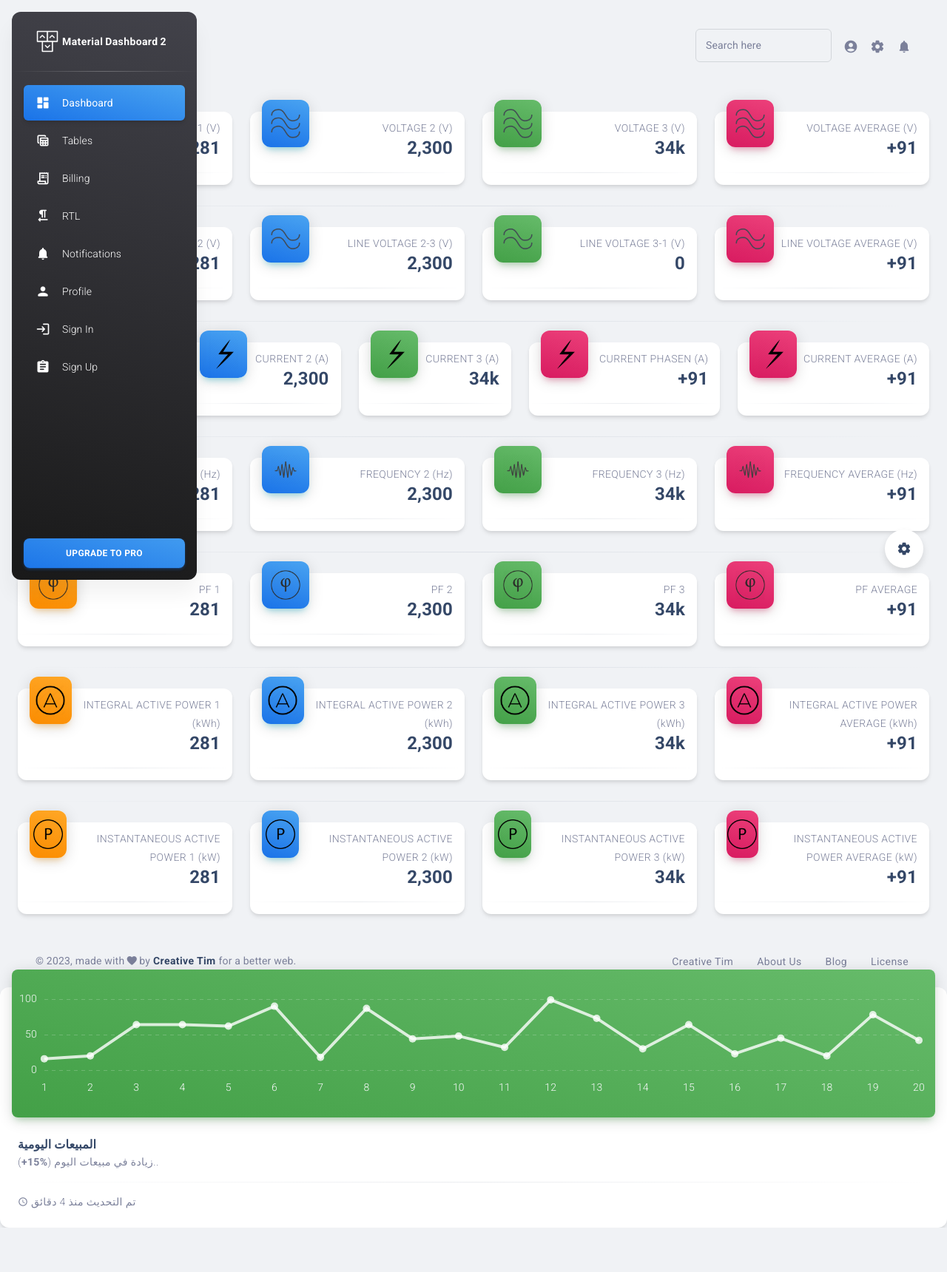
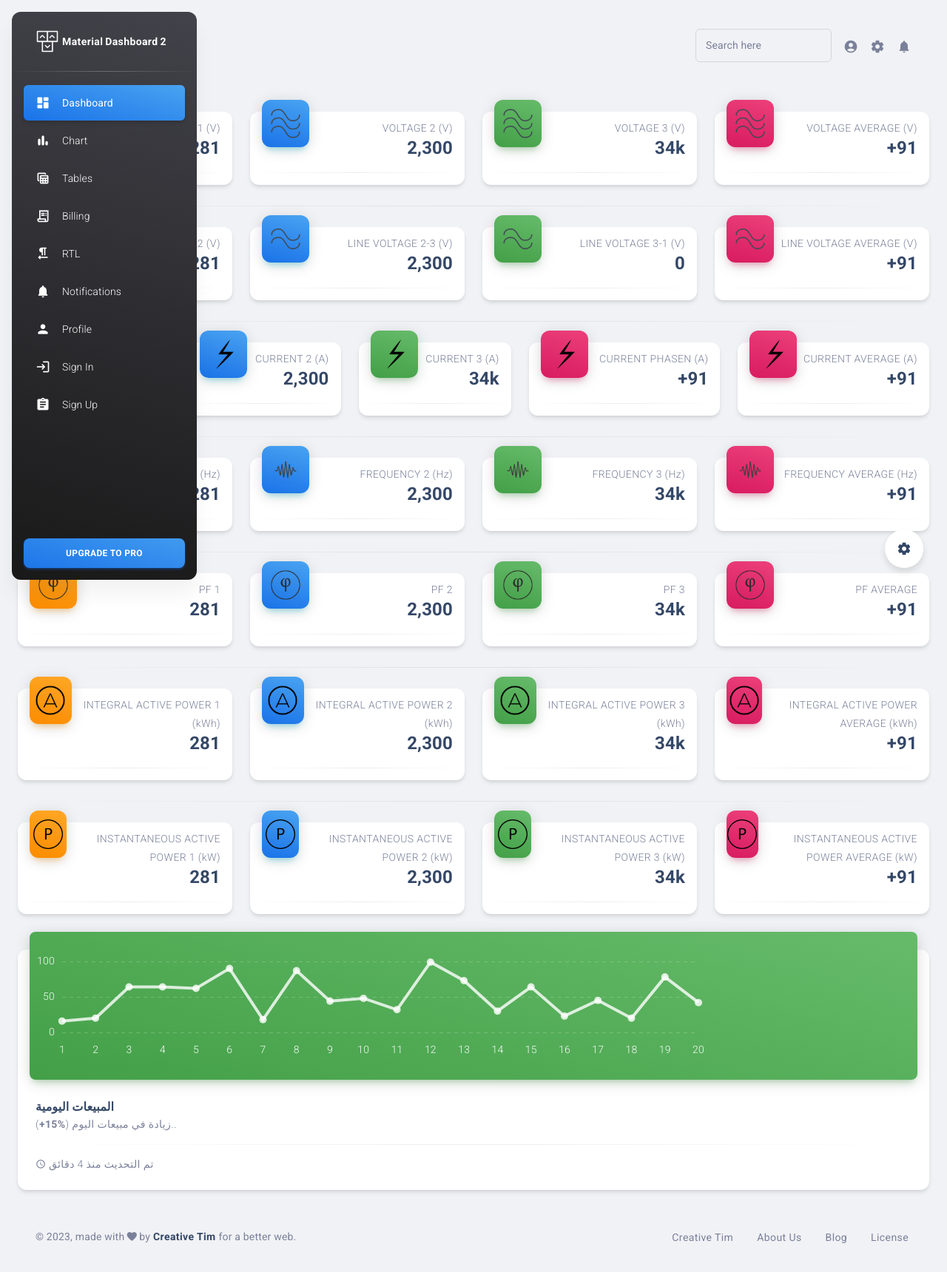
Before and after one commit to anhalexle/Capstone_Project, a React (Create React App) app in the folder front_end/: page /dashboard in a window 1280 px wide. Shown: the top 1720 px of the page at 74% size. Built offline with nearby package versions, Linux system fonts and the light colour scheme.

Commit message:
Add Chart Page

```diff
--- a/front_end/src/App.js
+++ b/front_end/src/App.js
@@ -53,10 +53,6 @@ import { useMaterialUIController, setMiniSidenav, setOpenConfigurator } from "co
 import brandWhite from "assets/images/logo-ct.png";
 import brandDark from "assets/images/logo-ct-dark.png";
 
-// Chart
-import ReportsLineChart from "examples/Charts/LineCharts/ReportsLineChart";
-import datasets from "./MOCK_DATA.json";
-
 export default function App() {
   const [controller, dispatch] = useMaterialUIController();
   const {
@@ -72,14 +68,6 @@ export default function App() {
   const [onMouseEnter, setOnMouseEnter] = useState(false);
   const [rtlCache, setRtlCache] = useState(null);
   const { pathname } = useLocation();
-
-  const char = {
-    labels: [1, 2, 3, 4, 5, 6, 7, 8, 9, 10, 11, 12, 13, 14, 15, 16, 17, 18, 19, 20],
-    datasets: {
-      label: "Voltage",
-      data: datasets.map((data) => data.value),
-    },
-  };
 
   // Cache for the rtl
   useMemo(() => {
@@ -205,18 +193,6 @@ export default function App() {
         {getRoutes(routes)}
         <Route path="*" element={<Navigate to="/dashboard" />} />
       </Routes>
-
-      <ReportsLineChart
-        color="success"
-        title="المبيعات اليومية"
-        description={
-          <>
-            (<strong>+15%</strong>) زيادة في مبيعات اليوم..
-          </>
-        }
-        date="تم التحديث منذ 4 دقائق"
-        chart={char}
-      />
     </ThemeProvider>
   );
 }
--- /dev/null
+++ b/front_end/src/layouts/chart/Chart.js
@@ -0,0 +1,35 @@
+import React from "react";
+import DashboardLayout from "examples/LayoutContainers/DashboardLayout";
+import DashboardNavbar from "examples/Navbars/DashboardNavbar";
+import MDBox from "components/MDBox";
+import ReportsLineChart from "examples/Charts/LineCharts/ReportsLineChart";
+import datasets from "../../MOCK_DATA.json";
+
+function Chart() {
+  const char = {
+    labels: [1, 2, 3, 4, 5, 6, 7, 8, 9, 10, 11, 12, 13, 14, 15, 16, 17, 18, 19, 20],
+    datasets: {
+      label: "Voltage",
+      data: datasets.map((data) => data.value),
+    },
+  };
+
+  return (
+    <DashboardLayout>
+      <DashboardNavbar />
+      <MDBox py={5}>
+        <MDBox mb={1.5} mt={4.5}>
+          <ReportsLineChart
+            color="success"
+            title="Voltage Report in February"
+            description={<>This chart describe the amount of Volatge has been used in February</>}
+            date={new Date(3, 13, 2023).toUTCString}
+            chart={char}
+          />
+        </MDBox>
+      </MDBox>
+    </DashboardLayout>
+  );
+}
+
+export default Chart;
--- a/front_end/src/layouts/dashboard/index.js
+++ b/front_end/src/layouts/dashboard/index.js
@@ -42,11 +42,18 @@ import imgCosphi from "../../assets/images/MyProject/cosphi.png";
 import imgDongdien from "../../assets/images/MyProject/dongdien.png";
 import imgP from "../../assets/images/MyProject/P.png";
 import imgTanso from "../../assets/images/MyProject/tanso.png";
+import datasets from "../../MOCK_DATA.json";
 
 //
 import Divider from "@mui/material/Divider";
 function Dashboard() {
-  const { sales, tasks } = reportsLineChartData;
+  const char = {
+    labels: [1, 2, 3, 4, 5, 6, 7, 8, 9, 10, 11, 12, 13, 14, 15, 16, 17, 18, 19, 20],
+    datasets: {
+      label: "Voltage",
+      data: datasets.map((data) => data.value),
+    },
+  };
 
   return (
     <DashboardLayout>
@@ -277,12 +284,7 @@ function Dashboard() {
           </Grid>
           <Grid item xs={12} md={6} lg={3}>
             <MDBox mb={1.5} mt={1.5}>
-              <ComplexStatisticsCard
-                icon_img={imgCosphi}
-                title="PF 2"
-                count="2,300"
-
-              />
+              <ComplexStatisticsCard icon_img={imgCosphi} title="PF 2" count="2,300" />
             </MDBox>
           </Grid>
           <Grid item xs={12} md={6} lg={3}>
@@ -406,7 +408,19 @@ function Dashboard() {
 
         </Grid>
 
-
+        <MDBox mb={1.5} mt={4.5}>
+          <ReportsLineChart
+            color="success"
+            title="المبيعات اليومية"
+            description={
+              <>
+                (<strong>+15%</strong>) زيادة في مبيعات اليوم..
+              </>
+            }
+            date="تم التحديث منذ 4 دقائق"
+            chart={char}
+          />
+        </MDBox>
 
 
 
--- a/front_end/src/routes.js
+++ b/front_end/src/routes.js
@@ -44,6 +44,7 @@ import Notifications from "layouts/notifications";
 import Profile from "layouts/profile";
 import SignIn from "layouts/authentication/sign-in";
 import SignUp from "layouts/authentication/sign-up";
+import Chart from "layouts/chart/Chart";
 
 // @mui icons
 import Icon from "@mui/material/Icon";
@@ -56,6 +57,14 @@ const routes = [
     icon: <Icon fontSize="small">dashboard</Icon>,
     route: "/dashboard",
     component: <Dashboard />,
+  },
+  {
+    type: "collapse",
+    name: "Chart",
+    key: "chart",
+    icon: <Icon fontSize="small">bar_chart</Icon>,
+    route: "/chart",
+    component: <Chart />,
   },
   {
     type: "collapse",
```
